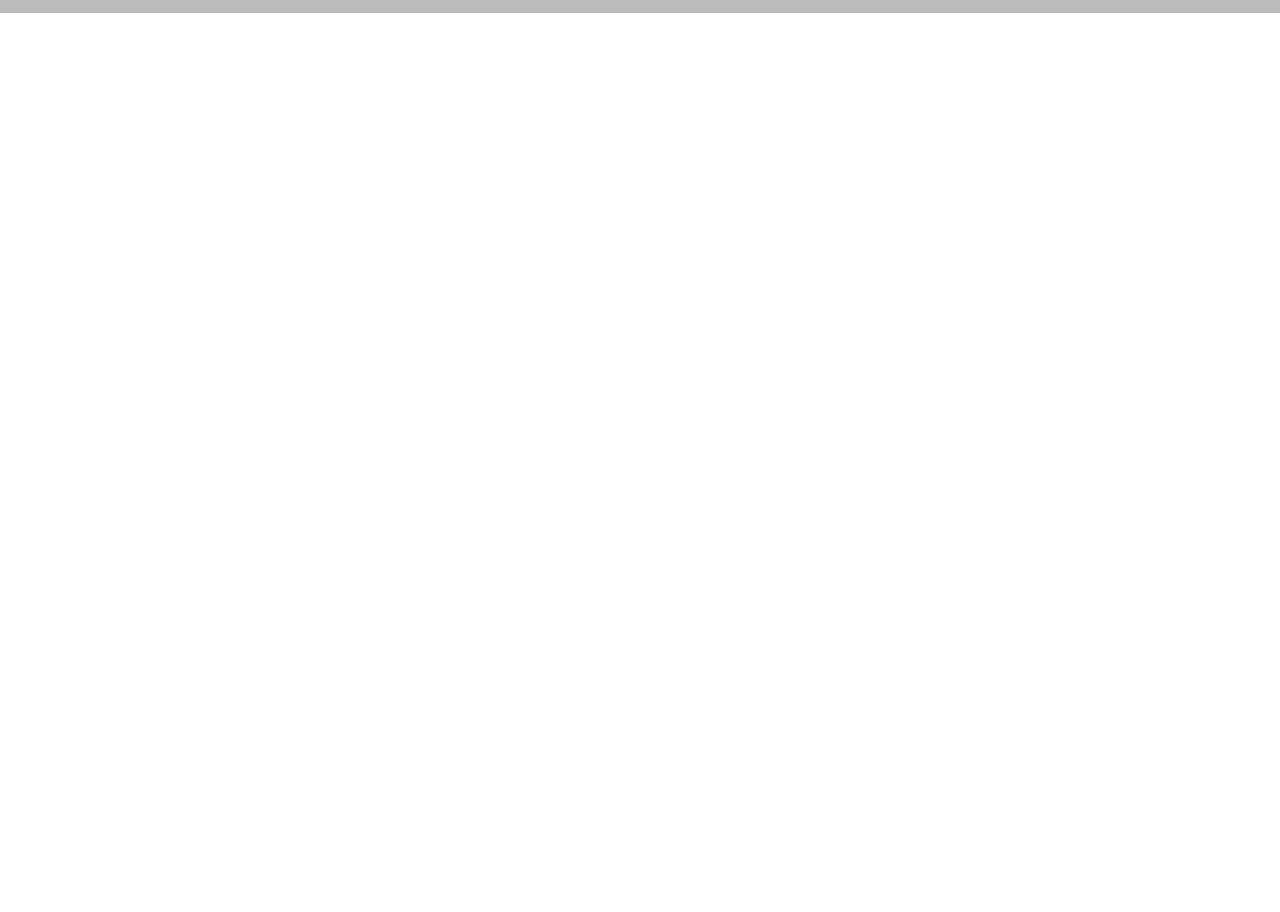
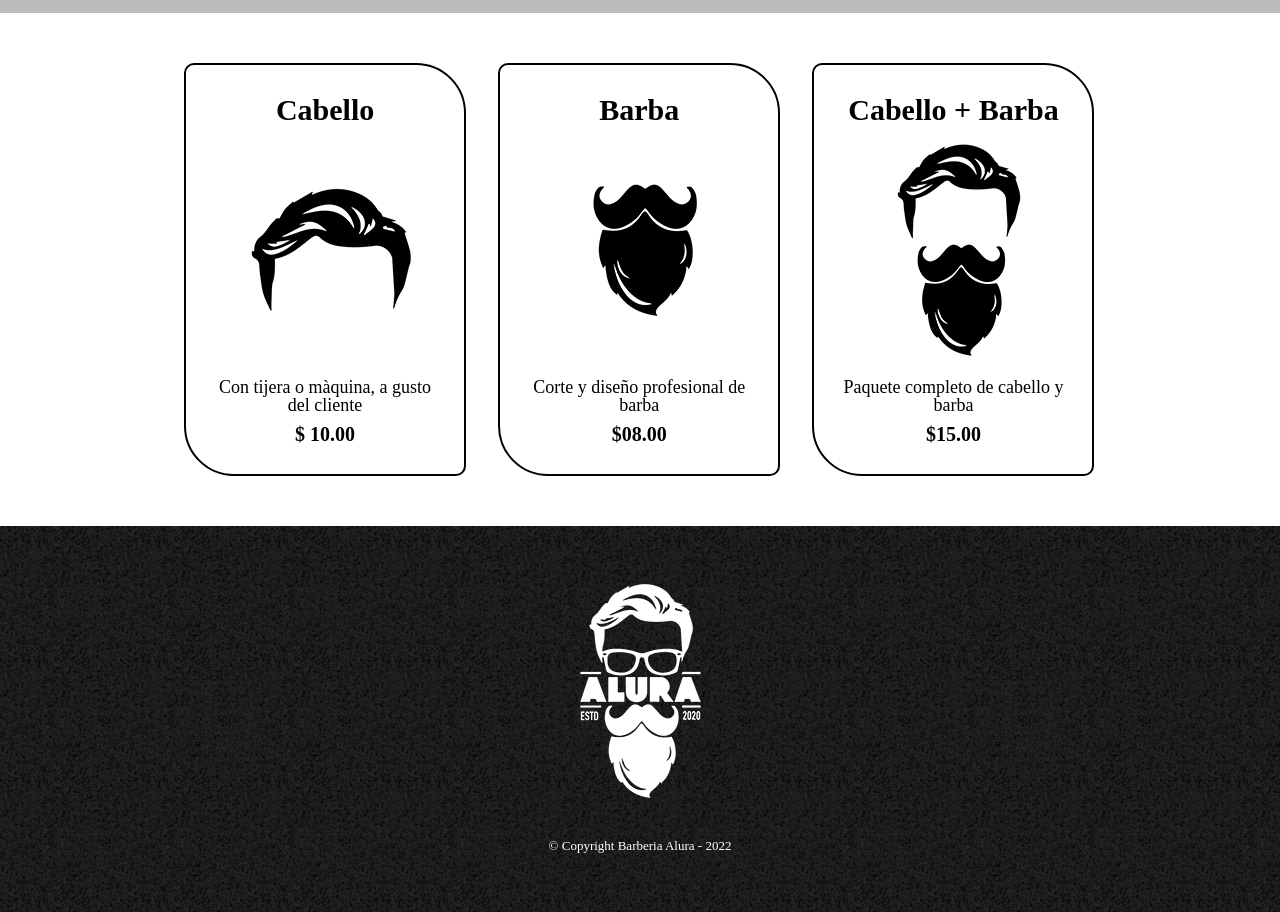
Before and after one commit to fabirian/Primera-pagina-web, a plain HTML site: page productos.html in a window 1280 px wide. Shown: the part 280-1192 px from the top of the page. Before the commit the page ends 800 px from the top, so only its background shows below. Drawn offline with Linux system fonts and the light colour scheme.

Commit message:
Se añaden productos y estilos

```diff
--- a/productos.css
+++ b/productos.css
@@ -25,3 +25,66 @@ nav a{
     font-size: 22px;
     text-decoration: none;
 }
+
+nav a:hover{
+    color: #c78c19;
+    text-decoration: underline;
+}
+
+.list-products{
+    width: 940px;
+    margin: 0 auto;
+    padding: 50px;
+}
+
+.list-products li{
+    display: inline-block;
+    text-align: center;
+    width: 30%;
+    vertical-align: top;
+    margin: 0 1.5%;
+    padding: 30px 20px;
+    box-sizing: border-box;
+    border: 2px black;
+    border-style: double;
+    border-radius: 10px 50px;
+}
+
+.list-products li:hover{
+    border-color: #c78c19;
+}
+
+.list-products li:active{
+    border-color: green;
+}
+
+.list-products h2{
+    font-size: 30px;
+    font-weight: bold;
+}
+
+.list-products li:hover h2{
+    font-size: 33px;
+}
+
+.information{
+    font-size: 18px;
+}
+
+.precio{
+    font-size: 20px;
+    font-weight: bold;
+    margin-top: 10px    ;
+}
+
+footer{
+    text-align: center;
+    background: url(imagenes/bg.jpg);
+    padding: 40px;
+}
+
+.derechos{
+    color: white;
+    font-size: 13px;
+    margin: 20px;
+}
--- a/productos.html
+++ b/productos.html
@@ -21,5 +21,33 @@
         </nav>
       </div>
     </header>
+
+    <main>
+      <ul class="list-products">
+        <li>
+          <h2>Cabello</h2>
+          <img src="imagenes/cabello.jpg" />
+          <p class="information">Con tijera o màquina, a gusto del cliente</p>
+          <p class="precio">$ 10.00</p>
+        </li>
+        <li>
+          <h2>Barba</h2>
+          <img src="imagenes/barba.jpg" />
+          <p class="information">Corte y diseño profesional de barba</p>
+          <p class="precio">$08.00</p>
+        </li>
+        <li>
+          <h2>Cabello + Barba</h2>
+          <img src="imagenes/cabello+barba.jpg" />
+          <p class="information">Paquete completo de cabello y barba</p>
+          <p class="precio">$15.00</p>
+        </li>
+      </ul>
+    </main>
+
+    <footer>
+      <img src="imagenes/logo-blanco.png">
+      <p class="derechos">&copy Copyright Barberia Alura - 2022</p>
+    </footer>
   </body>
 </html>
```
